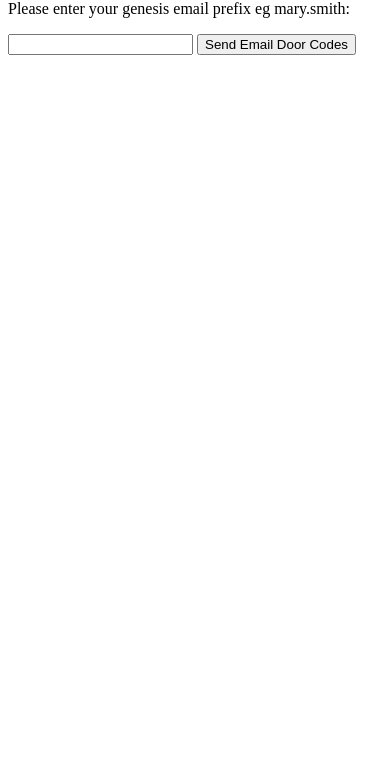
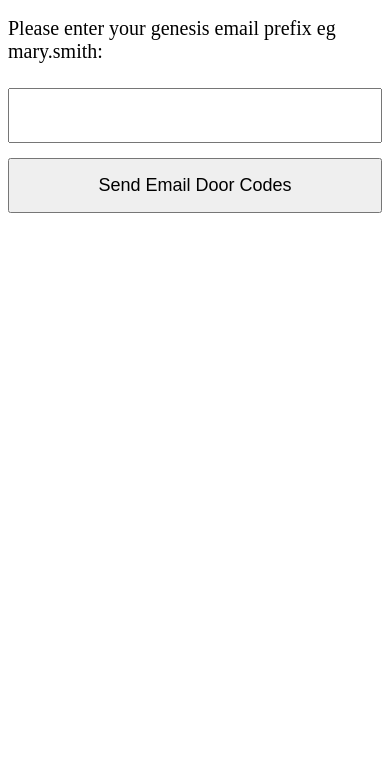
Before and after one commit to DormantOne/genesiskeys, a plain HTML site: page key.html in a window 390 px wide. Shown: the part 67-844 px from the top of the page. Drawn offline with Linux system fonts and the light colour scheme.

Commit message:
Update key.html

```diff
--- a/key.html
+++ b/key.html
@@ -1,5 +1,36 @@
 <!DOCTYPE html>
 <html>
+  <head>
+    <meta charset="UTF-8">
+    <title>Email Sender Audits</title>
+    <meta name="viewport" content="width=device-width, initial-scale=1">
+    <style>
+        body {
+            font-size: 16px; /* Default font size for desktop */
+        }
+
+        input, button {
+            padding: 10px;
+            font-size: 1em;
+            margin: 5px 0;
+            width: 100%; /* Full width for better mobile responsiveness */
+            box-sizing: border-box; /* Padding and border included in width */
+        }
+
+        /* Responsive design for mobile devices */
+        @media (max-width: 600px) {
+            body {
+                font-size: 20px; /* Increase for better readability on small screens */
+            }
+
+            input, button {
+                padding: 15px;
+                font-size: 18px; /* Larger font size for mobile */
+                margin-bottom: 10px;
+            }
+        }
+    </style>
+</head>
 <body>
 
 <h2>Email Sender</h2>
```
